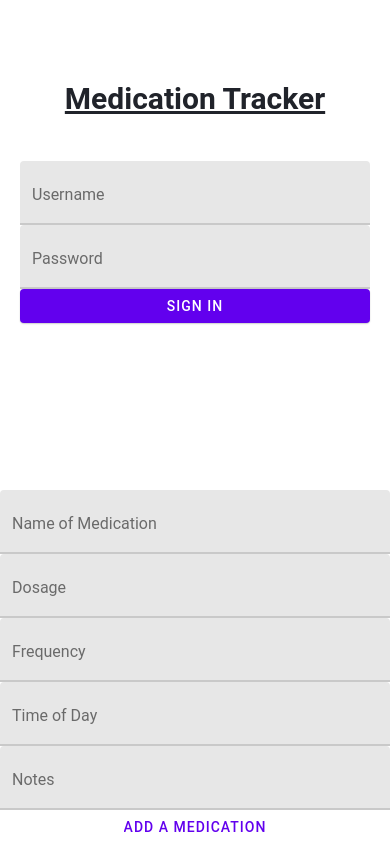
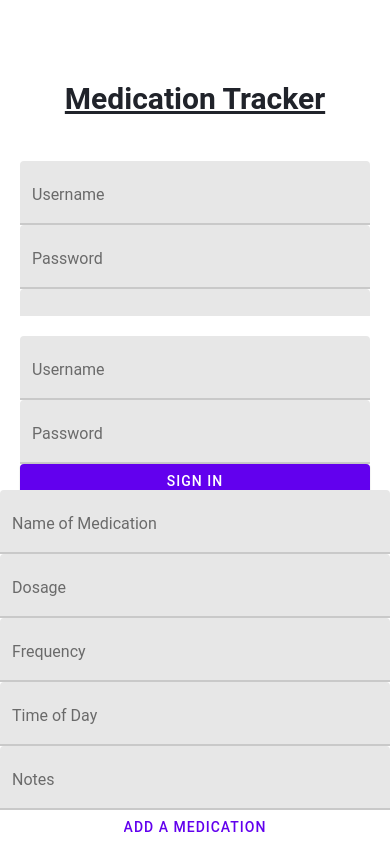
Before and after one commit to 401-advanced-javascript-nathanRcox/pilpal, a React Native app: screen / in a window 390 px wide. Built offline with nearby package versions, Linux system fonts and the light colour scheme.

Commit message:
sign-up route working

```diff
--- a/app.js
+++ b/app.js
@@ -3,6 +3,7 @@
 import { Provider as PaperProvider } from 'react-native-paper';
 import store from './src/store'
 import SignIn from './src/components/signin';
+import SignUp from './src/components/signup';
 import Medication from './src/components/medication';
 import Header from './src/components/header';
 
@@ -11,6 +12,7 @@
     <Provider store={store}>
       <PaperProvider>
         <Header />
+        <SignUp />
         <SignIn />
         <Medication />
       </PaperProvider>
--- a/src/components/signup.js
+++ b/src/components/signup.js
@@ -0,0 +1,107 @@
+import React, { useEffect, setState, useState } from 'react';
+import { Button, TextInput, Text } from 'react-native-paper';
+import { StyleSheet, View } from 'react-native';
+import { connect } from 'react-redux';
+import { signUp } from '../store/user-reducer';
+
+const mapDispatchToProps = { signUp };
+
+function SignUp(props) {
+  const [username, setUsername] = useState('');
+  const [password, setPassword] = useState('');
+  const [email, setEmail] = useState('');
+  const [errorMessage, setErrorMessage] = useState('');
+
+  useEffect(() => {
+    //check if user is signed in. If yes, skip the authentication requirement
+    //get from cookie
+    // let token = CookieManager.get('token');
+    // console.log('User = ', props.user);
+    //else do nothing.
+  }, []);
+
+  const newUser = async () => {
+    try {
+      await props.signUp({
+        username,
+        password,
+        email
+      });
+      console.log('STATE AFTER SIGN UP', props.user);
+
+    }
+    catch (error) {
+      setErrorMessage(error.message);
+    }
+  }
+  return (
+    <View style={styles.container}>
+      <TextInput
+        style={styles.input}
+        label="Username"
+        value={username}
+        autoCapitalize="none"
+        onChangeText={user => setUsername(user)} />
+      <TextInput
+        style={styles.input}
+        label="Password"
+        secureTextEntry={true}
+        value={password}
+        onChangeText={password => setPassword(password)} />
+    <TextInput
+        style={styles.input}
+        label="Email"
+        value={email}
+        onChangeText={email => setEmail(email)} />
+      <Text>{errorMessage}</Text>
+      <Button mode="contained" onPress={() => newUser()}>
+        Sign Up
+      </Button>
+    </View>
+  )
+}
+
+const styles = StyleSheet.create({
+  container: {
+    flex: 1,
+    backgroundColor: '#fff',
+    alignItems: 'stretch',
+    textAlign: "center",
+    width: '100%',
+    margin: "auto",
+    padding: 20
+  },
+  header: {
+    marginTop: 16,
+    paddingVertical: 5,
+    paddingTop: 45,
+    // borderWidth: 4,
+    // borderColor: "#20232a",
+    // borderRadius: 6,
+    backgroundColor: '#fff', //"#61dafb",
+    color: "#20232a",
+    textAlign: "center",
+    fontSize: 30,
+    fontWeight: "bold",
+    textDecorationLine: "underline"
+  },
+  input: {
+  }
+  /*tableHeader: {
+    fontSize: 18,
+    padding: 5
+  },
+  item: {
+    fontSize: 16,
+    paddingHorizontal: 5,
+    textAlign: 'left',
+    color: '#20232a'
+  }*/
+});
+
+const mapStateToProps = state => ({
+  user: state.userReducer
+})
+
+
+export default connect(mapStateToProps, mapDispatchToProps)(SignUp);
--- a/src/store/user-reducer.js
+++ b/src/store/user-reducer.js
@@ -27,8 +27,21 @@
 //     payload: payload
 //   }
 // }
-
 export const signUp = (newUser) => dispatch => {
+  console.log('hello-world')
+  axios.post(REACT_NATIVE_API + '/signup', {
+    username: newUser.username,
+    password: newUser.password,
+    email: newUser.email,
+    role: 'user'
+  })
+    .then(result => {
+      let user = result.data.user;
+      console.log({ user });
+      dispatch(getSignUp(user));
+    })
+}
+const getSignUp = (newUser) => {
   return {
     type: 'SIGNUP',
     payload: newUser
@@ -70,24 +83,6 @@
   // console.log('userReducer Payload:', payload);
   switch (type) {
     case 'SIGNUP':
-      // console.log("payload", payload);
-      axios.post(REACT_NATIVE_API + '/signup', {
-        username: payload.username,
-        password: payload.password
-      })
-        .then(result => {
-          // console.log(result);
-          let user = {
-            id: result.data.user._id,
-            username: result.data.user.username,
-            role: result.data.user.role,
-            token: result.data.token
-          };
-          console.log({ user });
-          return { ...state, user };
-        })
-      //todo: do an API call here
-      //save the auth token in a cookie
       return payload;
 
     case 'SIGNIN':
```
